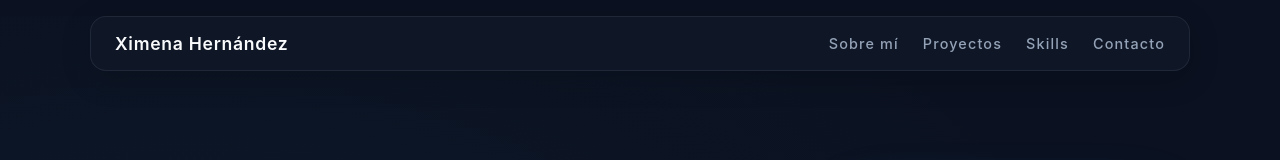
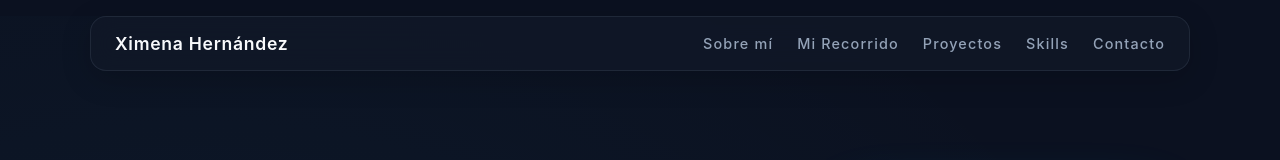
Before and after one commit to ximehe/portfolio, a React (Vite) app: page / in a window 1280 px wide. Shown: the top 160 px of the page. Built offline with nearby package versions, Linux system fonts and the light colour scheme.

Commit message:
Add journey section to navbar

```diff
--- a/src/components/Navbar.jsx
+++ b/src/components/Navbar.jsx
@@ -8,6 +8,7 @@ function Navbar() {
 
       <div className="nav-links">
         <a href="#about">Sobre mí</a>
+        <a href="#journey">Mi Recorrido</a>
         <a href="#projects">Proyectos</a>
         <a href="#skills">Skills</a>
         <a href="#contact">Contacto</a>
```
